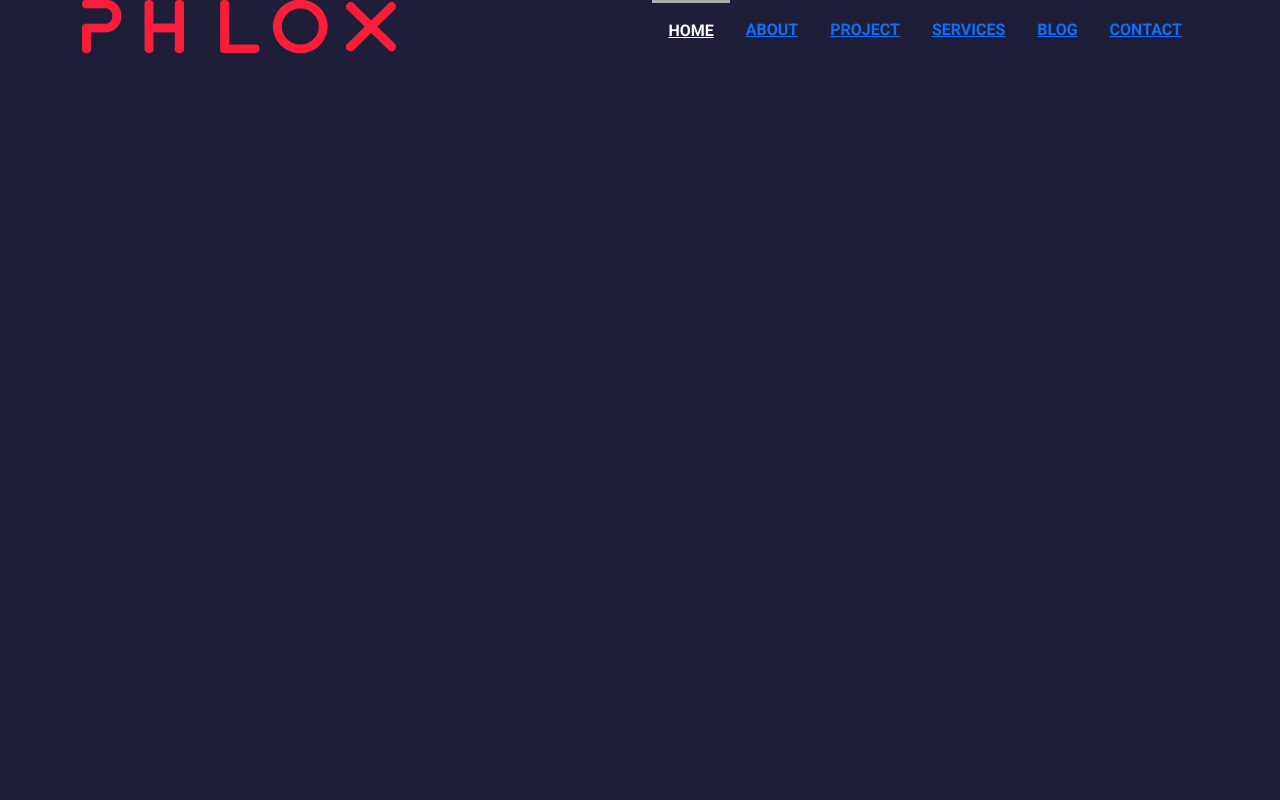
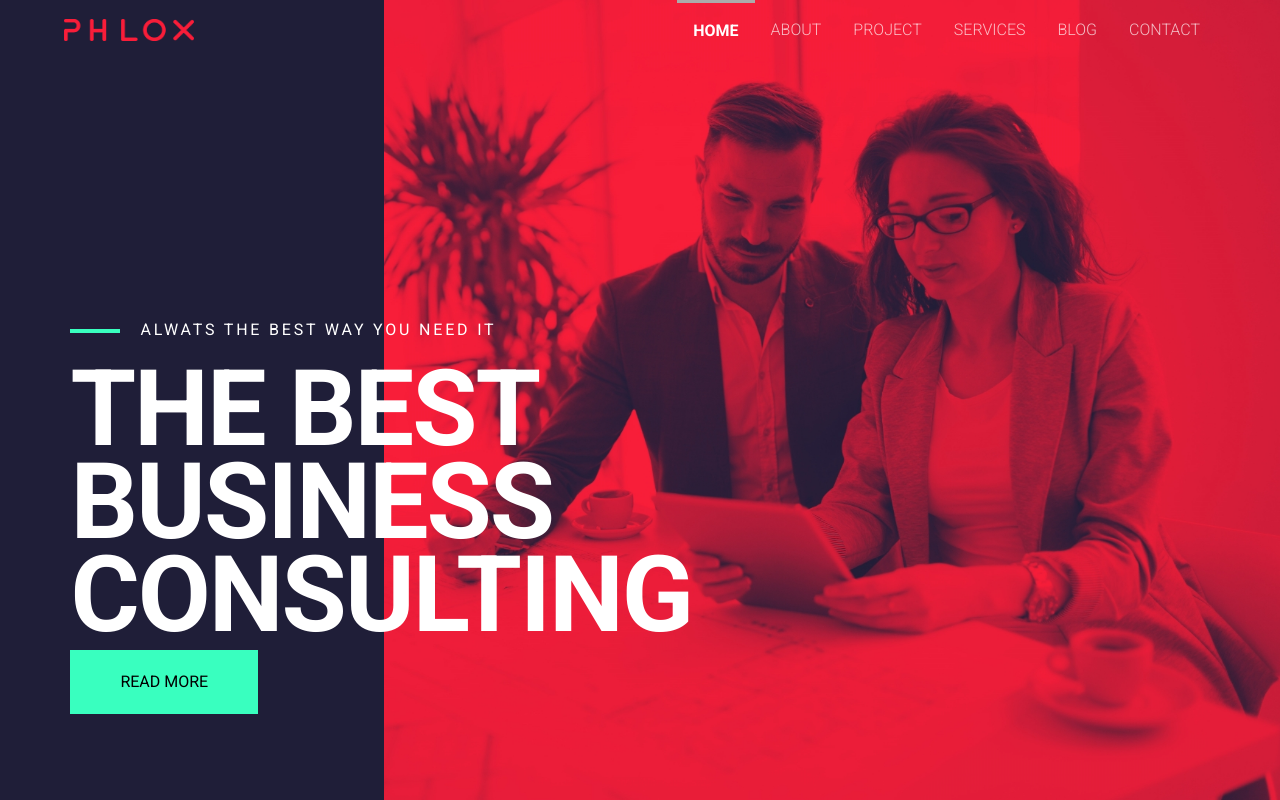
Before and after one commit to GiuseppeIndomenico/proj-html-vuejs, a Vue app: page / in a window 1280 px wide. Built offline with nearby package versions, Linux system fonts and the light colour scheme.

Commit message:
add jumbotron

```diff
--- a/src/assets/generals.scss
+++ b/src/assets/generals.scss
@@ -2,5 +2,14 @@
 
 * {
     font-family: 'Roboto', sans-serif;
-    background-color: $primary;
+
 }
+
+.gi-button {
+    padding: 20px 50px;
+    border: 0;
+    transition: all 0.25s;
+    @include primary-btn
+}
+
+;
--- a/src/assets/partials/variables.scss
+++ b/src/assets/partials/variables.scss
@@ -6,8 +6,11 @@ $light: #FFFFFF;
 $dark: #333333;
 $hover-color: #F81D39;
 
-@mixin centratura {
-    display: flex;
-    align-items: center;
-    justify-content: center;
+@mixin primary-btn {
+    background-color: $sec;
+
+    &:hover {
+        background-color: $hover-color;
+        color: $light;
+    }
 }
--- a/src/components/HeaderComponent.vue
+++ b/src/components/HeaderComponent.vue
@@ -1,17 +1,26 @@
 <template>
     <header>
-
-        <nav class="container d-flex justify-content-between">
+        <img class="jumbo" src="\images\portrait-of-young-architect-woman-on-meeting-KFZCE3A.jpg" alt="">
+        <nav class="d-flex justify-content-between align-items-center">
             <div class="logo">
                 <img class="img-fluid" src="\images\logotype.png" alt="logo">
             </div>
             <ul class="d-flex align-items-center justify-content-center m-0">
                 <li v-for="(link, index) in store.links" :class="{ 'active': link.active }" @click="setActive(index)"
                     class="p-3 d-flex align-items-center">
-                    <a @click="setActive()" class="fw-semibold text-uppercase" :href="link.url">{{ link.title }}</a>
+                    <a @click="setActive()" class="text-uppercase" :href="link.url">{{ link.title }}</a>
                 </li>
             </ul>
         </nav>
+        <div class="title">
+            <div class="d-flex justify-content-start align-items-center mb-3">
+                <div class="gi-tratto"></div>
+                <h5>ALWATS THE BEST WAY YOU NEED IT</h5>
+            </div>
+            <h1>THE BEST BUSINESS CONSULTING</h1>
+            <button class="gi-button">READ MORE</button>
+
+        </div>
     </header>
 </template>
 
@@ -43,12 +52,81 @@ export default {
 <style lang="scss" scoped>
 @use'../assets/partials/variables.scss' as *;
 
+header {
+    width: 100%;
+    height: 100vh;
+    background-color: $primary;
 
-.active {
-    border-top: 3px inset $light;
+    .jumbo {
+        height: 100vh;
+        width: 70%;
+        object-fit: fill;
+        position: absolute;
+        right: 0;
+        z-index: 1;
+    }
 
-    a {
-        color: $light
+    nav {
+        width: 90%;
+        margin: auto;
+
+        .logo {
+            width: 130px;
+        }
+
+        a {
+            text-decoration: none;
+            color: $light;
+            opacity: 0.7;
+            z-index: 2;
+            background-color: transparent;
+            font-weight: 300;
+        }
+    }
+
+    .gi-tratto {
+        padding: 2px;
+        background-color: $sec;
+        width: 50px;
+        margin-bottom: 5px;
+    }
+
+    .title {
+        z-index: 10;
+        color: $light;
+        width: 40%;
+        position: absolute;
+        background-color: transparent;
+        top: 40%;
+        left: 5.5%;
+
+        h5 {
+            font-size: 1rem;
+            font-weight: 400;
+            line-height: 19px;
+            letter-spacing: 2.8px;
+            padding-left: 20px;
+        }
+
+        h1 {
+            font-size: 106px;
+            font-weight: 700;
+            line-height: 93px;
+            letter-spacing: -2px;
+            z-index: 1000000;
+        }
+    }
+
+    .active {
+        border-top: 3px inset white;
+        z-index: 2;
+        background-color: transparent;
+
+        a {
+            color: $light;
+            opacity: 1;
+            font-weight: bold;
+        }
     }
 }
 </style>
```
Also changed, not shown: public/images/cropped-cropped-icon-270x270.png (deleted), 1 other file (tests, documents, lock files or other folders).
